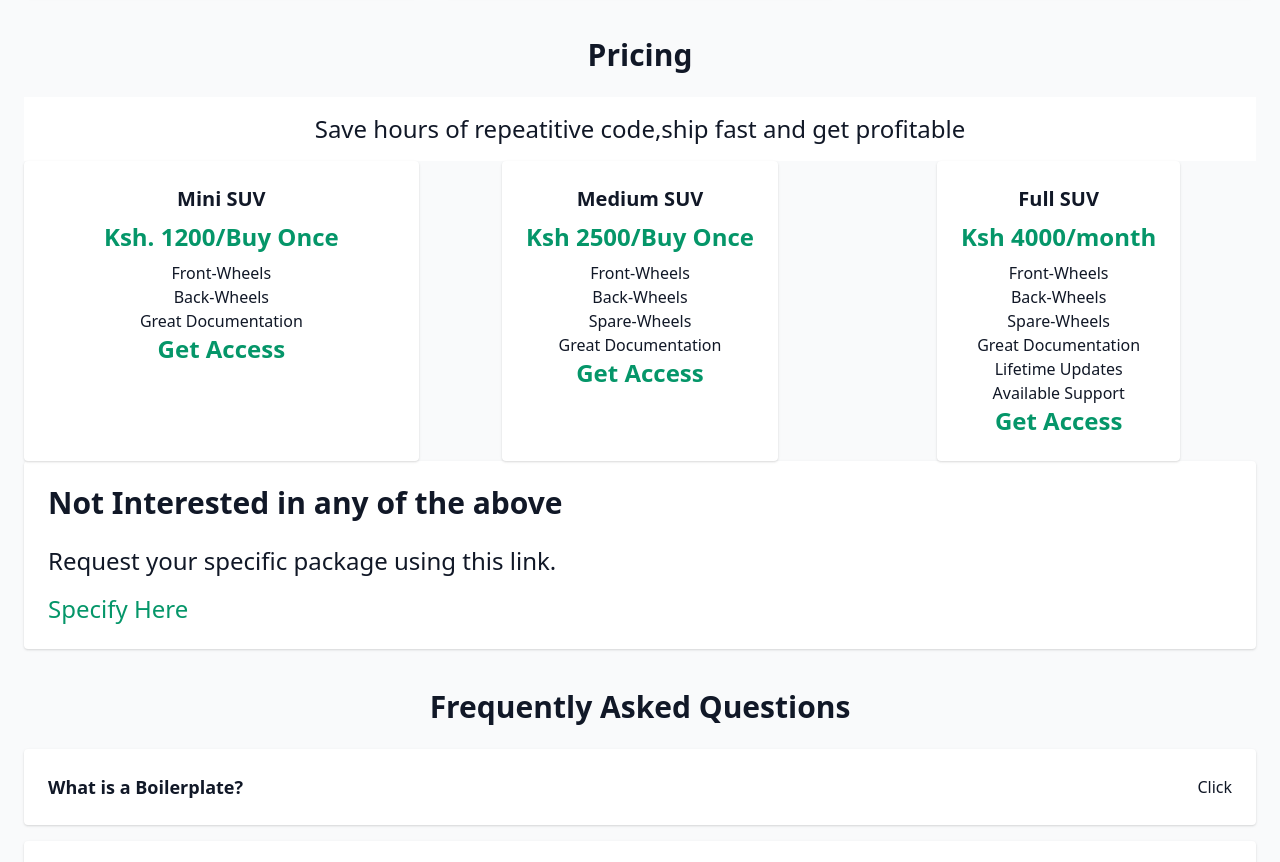
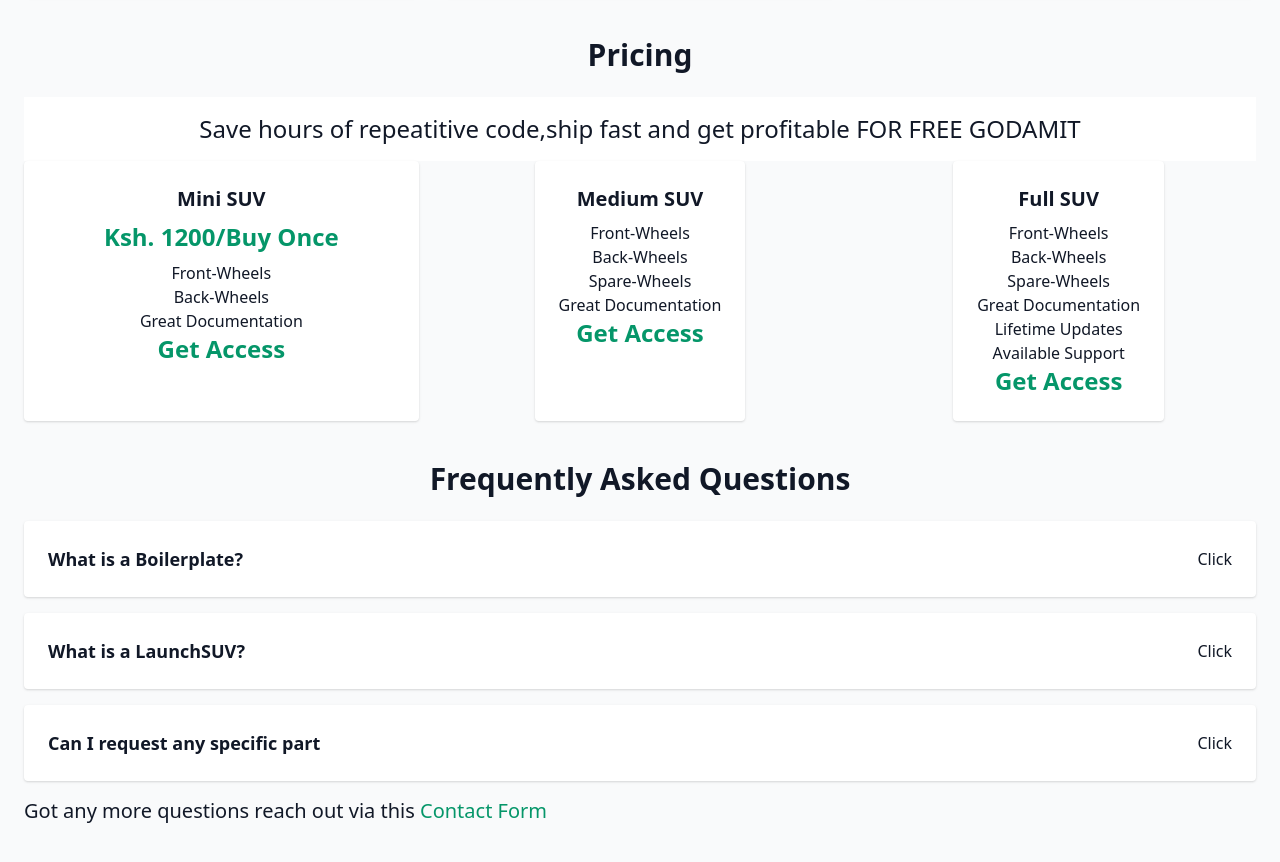
Before and after one commit to NeshJesse/landin, a plain HTML site: page index.html in a window 1280 px wide. Shown: the part 2148-3010 px from the top of the page. Drawn offline with nearby package versions, Linux system fonts and the light colour scheme.

Commit message:
Update index.html

```diff
--- a/index.html
+++ b/index.html
@@ -218,7 +218,7 @@
             <h2 class="text-3xl font-semibold text-center mb-6">Pricing</h2>
             <p class="text-2xl bg-white py-4 p-6 text-center">
                 Save hours of repeatitive code,ship fast and get profitable
-
+                FOR FREE GODAMIT
             </p>
             <div class="grid grid-cols-1 md:grid-cols-3 gap-6">
                 <div class="bg-white p-6 shadow rounded text-center">
@@ -232,17 +232,18 @@
                 </div>
                 <div class="bg-white p-6 shadow rounded text-center mx-auto">
                     <h3 class="text-xl font-bold mb-2">Medium SUV</h3>
-                    <p class="text-green-600 font-semibold text-2xl mb-2">Ksh 2500/Buy Once</p>
+
                     <p>Front-Wheels</p>
                     <p>Back-Wheels</p>
                     <p>Spare-Wheels</p>
                     <p>Great Documentation</p>
-                    <a class="mb-4 text-2xl text-green-600 font-semibold" href="https://forms.gle/R21R4Hs25BSLQHQcA">
+                    <a class="mb-4 text-2xl text-green-600 font-semibold"
+                        href="https://github.com/NeshJesse/landin">
                         Get Access</a>
                 </div>
                 <div class="bg-white p-6 shadow rounded text-center mx-auto">
                     <h3 class="text-xl font-bold mb-2">Full SUV</h3>
-                    <p class="text-green-600 font-semibold text-2xl mb-2">Ksh 4000/month</p>
+
                     <p>Front-Wheels</p>
                     <p>Back-Wheels</p>
                     <p>Spare-Wheels</p>
@@ -250,15 +251,12 @@
                     <p>Lifetime Updates</p>
                     <p>Available Support</p>
 
-                    <a class="mb-4 text-2xl text-green-600 font-semibold" href="https://forms.gle/R21R4Hs25BSLQHQcA">
+                    <a class="mb-4 text-2xl text-green-600 font-semibold"
+                        href="https://github.com/NeshJesse/landin">
                         Get Access</a>
                 </div>
             </div>
-            <div class="bg-white p-6 shadow rounded">
-                <h3 class="text-3xl font-bold mb-2">Not Interested in any of the above</h3>
-                <p class="py-4 text-2xl">Request your specific package using this link.</p>
-                <a class="text-2xl text-green-600" href="https://forms.gle/R21R4Hs25BSLQHQcA">Specify Here</a>
-            </div>
+
         </section>
         <!-- FAQ Section -->
         <section id="faq" class="my-10">
```
